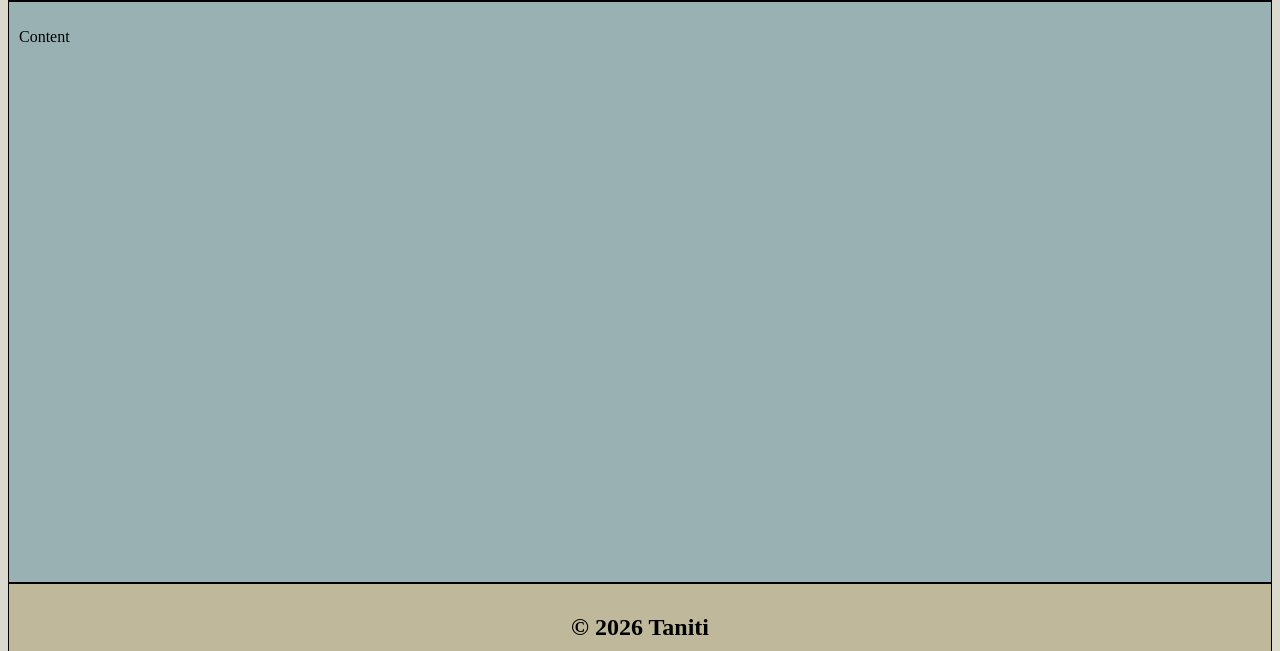
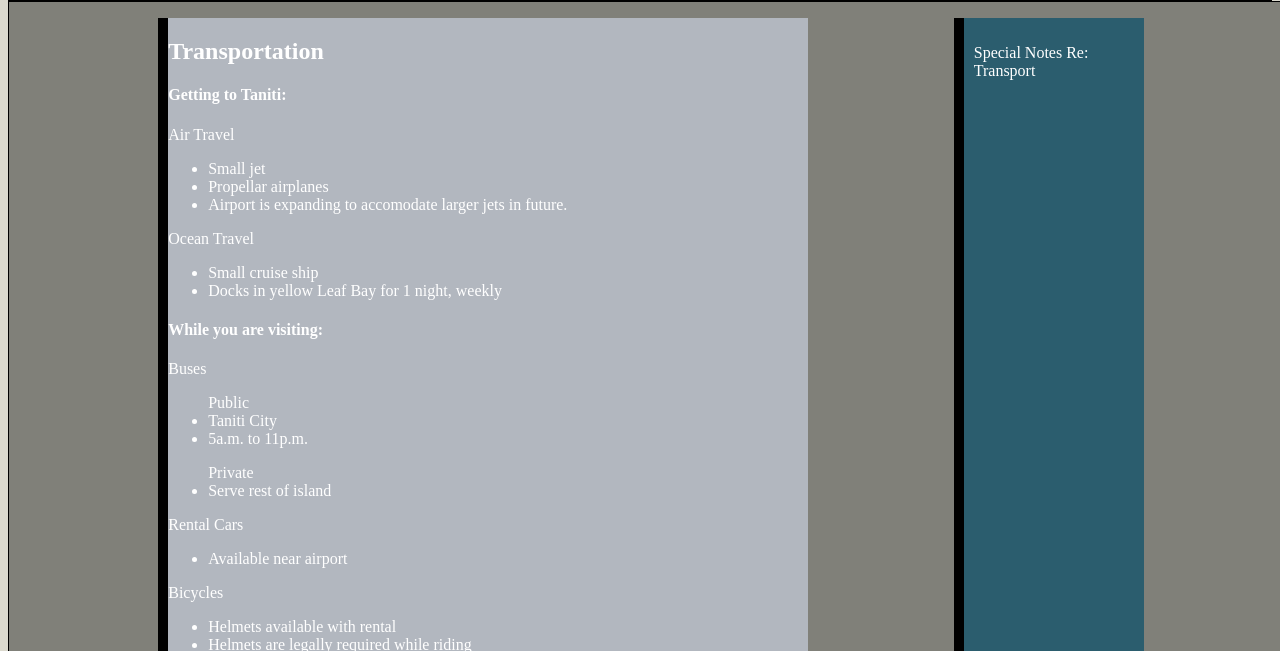
Before and after one commit to cphill11/taniti, a plain HTML site: page categories/transportation.html in a window 1280 px wide. Shown: the part 149-800 px from the top of the page. Drawn offline with Linux system fonts and the light colour scheme.

Commit message:
segmented pages with basic structure, added transporation content

```diff
--- a/assets/styles/styles.css
+++ b/assets/styles/styles.css
@@ -54,34 +54,70 @@ header {
     justify-content: center;
   }
 
+.container {
+  display: flex;
+  width: 100%;
+  position: sticky;
+  justify-content: space-evenly;
+}
 main {
-    /* display: flex; */
-
-    background-color: #9ab1b3;
-    /* justify-content: center; */
-    border: 1px solid black;
+   background-color: #808079;
+     border: 1px solid black;
     padding: 10px;
     min-height: 70vh;
 }
-
-main div a img {
-
-    max-width: 40%;
-    border: 20px solid blue;
+section {
+  flex: 0 1 80%;
+  background-color: #b2b7bf;
+  color: white;
+  margin: 0.5%;
+  border-left: 10px solid black;
 }
 
-.grid-container {
-    display: grid;
-    grid-template-columns: 1fr 1fr;
-    gap: 1px;
-    margin: 20px blue;
+aside {
+  flex: 0 1 20%;
+  background-color: #2b5d6e;
+  color: white;
+  margin: 0.5%;
+  padding: 10px;
+  border-left: 10px solid black;
 }
 
-.grid-container main div a img {
-    width: 100%;
-    height: auto;
+.gallery {
+  display: flex;
+  flex-direction: column;
+  gap: 16px;
 }
 
+.row {
+  display: grid;
+  grid-template-columns: repeat(2, 1fr);
+  gap: 16px;
+}
+
+.row-3 {
+  grid-template-columns: repeat(3, 1fr);
+}
+
+img {
+  width: 100%;
+  height: auto;
+  object-fit: cover;
+}
+
+section {
+  max-width: 80vh;
+}
+section div a img {
+    max-width: 40%;
+    border: 20px solid #ccccbc;
+}
+
+
+
+aside {
+  max-width: 20vh;
+}
 footer {
     display: flex;
     justify-content: center;
@@ -100,7 +136,7 @@ footer div {
 
 /* back to top button */
 #myBtn {
-    /* Hidden by default when use 'display:none;'*/
+    /* Hidden by default when 'display:none;' active*/
     display:none;
     position: fixed;
     bottom: 0.5em;
@@ -108,8 +144,7 @@ footer div {
     left: 20em;
     border: none; /* Remove borders */
     outline: none; /* Remove outline */
-    /* background-color: red;  */
-    background-image: linear-gradient(#162f38, #6d8a94, #b4c6cc,#FFFFF0);
+    background-image: linear-gradient(#575751, #808079, #808079,#FFFFF0);
     color: black;
     font-weight: bold;
     cursor: pointer;
--- a/categories/transportation.html
+++ b/categories/transportation.html
@@ -28,8 +28,53 @@
 
 
     </header>
-    <main>
-        <p>Content</p>
+    <main class="container">
+        <section>
+        <h2>Transportation</h2>
+        <h4>Getting to Taniti:</h4>
+        <p>Air Travel</p>
+        <ul>
+        <li>Small jet</li>
+        <li>Propellar airplanes</li>
+        <li>Airport is expanding to accomodate larger jets in future.</li>
+        </ul>
+
+        <p>Ocean Travel</p>
+        <ul>
+        <li>Small cruise ship</li>
+        <li>Docks in yellow Leaf Bay for 1 night, weekly</li>
+        </ul>
+
+        <h4>While you are visiting:</h4>
+        <p>Buses</p>
+        <ul>Public
+            <li>Taniti City</li>
+            <li>5a.m. to 11p.m.</li>
+        </ul>
+        <ul> Private
+
+            <li>Serve rest of island</li>
+
+        </ul>
+        <p>Rental Cars</p>
+        <ul>
+            <li>Available near airport</li>
+        </ul>
+        <p>Bicycles</p>
+        <ul>
+            <li>Helmets available with rental</li>
+            <li>Helmets are legally required while riding</li>
+
+        </ul>
+        <p>Walking</p>
+<ul>
+    <li>Taniti City is fairly flat & very walkable</li>
+    <li>Explore Merriton Landing area on foot</li>
+</ul>
+    </section>
+    <aside>
+        <p>Special Notes Re: Transport</p>
+    </aside>
 
     </main>
     <footer>
```
Also changed, not shown: categories/accomodations.html (+9 -5 lines), categories/dining.html (+7 -1 lines), categories/excursions.html (+4 -1 lines), categories/frequently-asked-questions.html (+7 -2 lines), categories/indoor-activities.html (+5 -1 lines), categories/natural-wonders.html (+6 -1 lines), index.html (+17 -14 lines).
